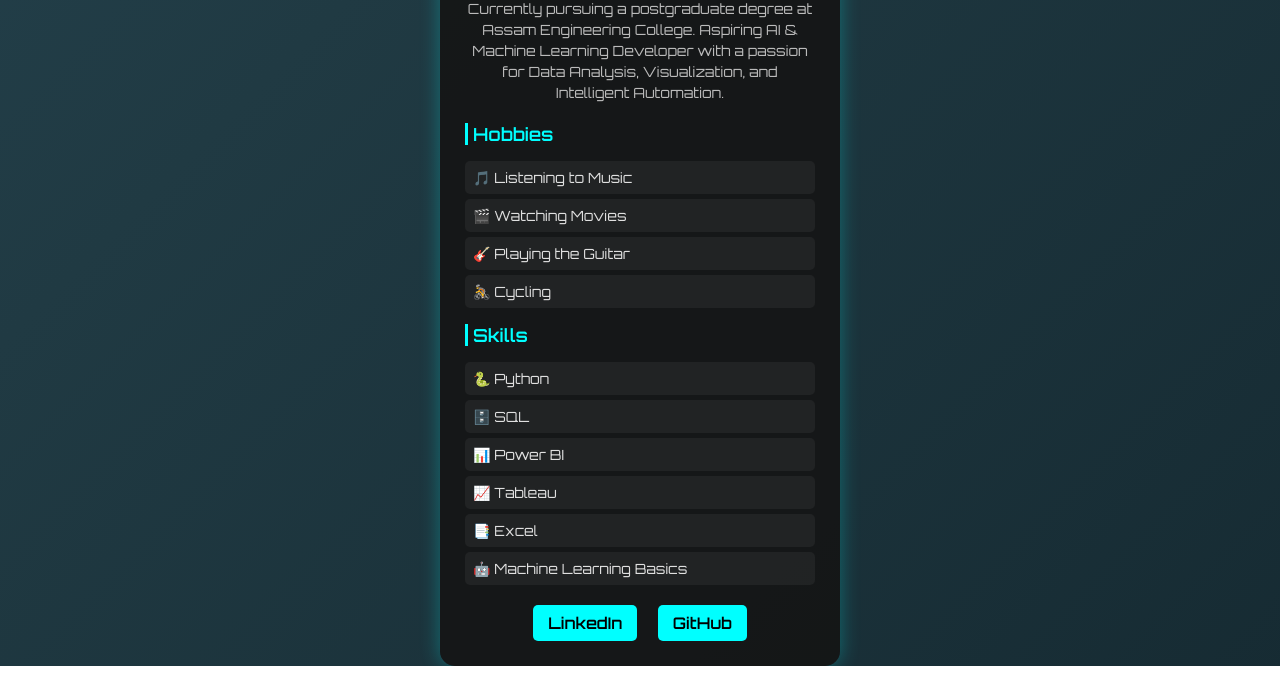
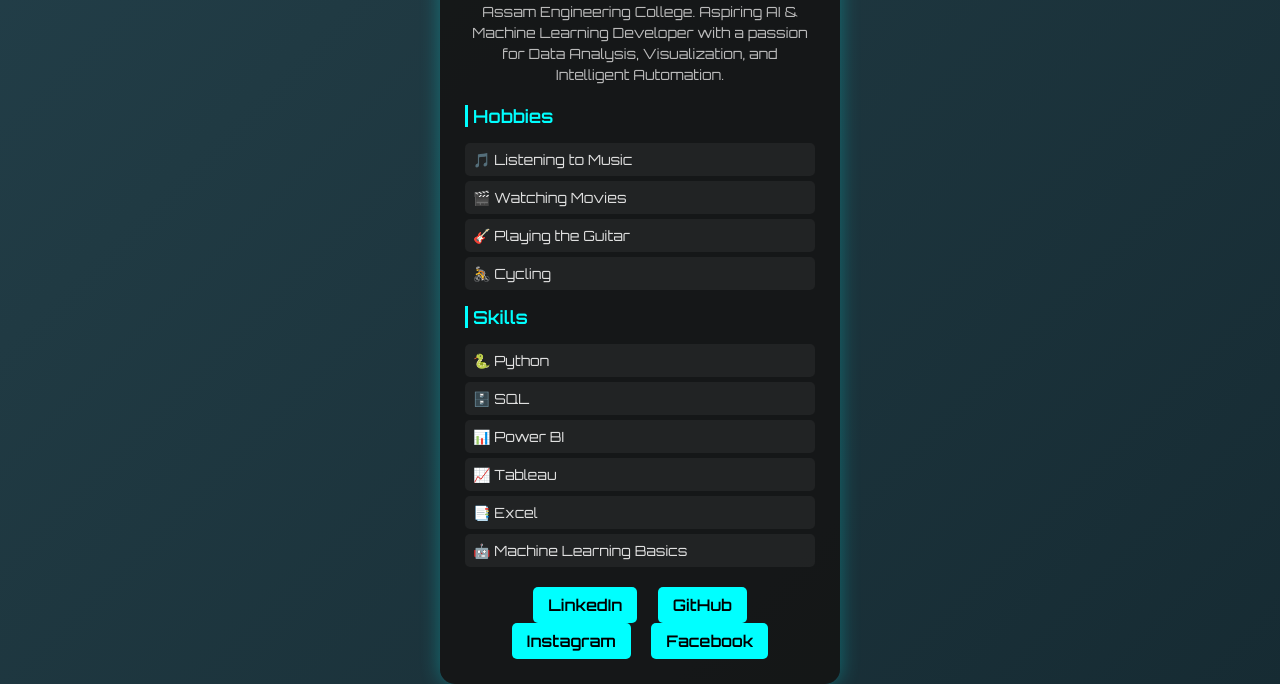
Before and after one commit to Pallab90/Portfolio, a plain HTML site: page index.html in a window 1280 px wide. Shown: the part 208-892 px from the top of the page. Drawn offline with Linux system fonts and the light colour scheme.

Commit message:
Update index.html

```diff
--- a/index.html
+++ b/index.html
@@ -38,10 +38,12 @@
             </ul>
         </div>
 
-        <div class="social-links">
-            <a href="https://www.linkedin.com/in/pallab-baro-2bb178205/" target="_blank">LinkedIn</a>
-            <a href="https://github.com/Pallab90/Pallab90" target="_blank">GitHub</a>
-        </div>
+      <div class="social-links">
+    <a href="https://www.linkedin.com/in/pallab-baro-2bb178205/" target="_blank">LinkedIn</a>
+    <a href="https://github.com/Pallab90/Pallab90" target="_blank">GitHub</a>
+    <a href="https://www.instagram.com/pokharel02?igsh=dGZhc28xZXg4dWNm" target="_blank">Instagram</a>
+    <a href="https://www.facebook.com/share/15GG6Ge6wi/" target="_blank">Facebook</a>
+</div>
     </div>
 </body>
 </html>
```
